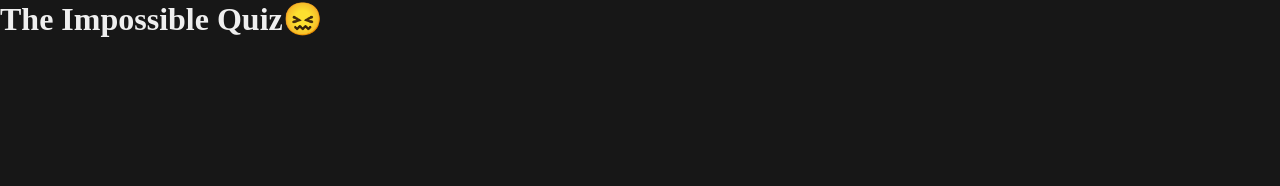
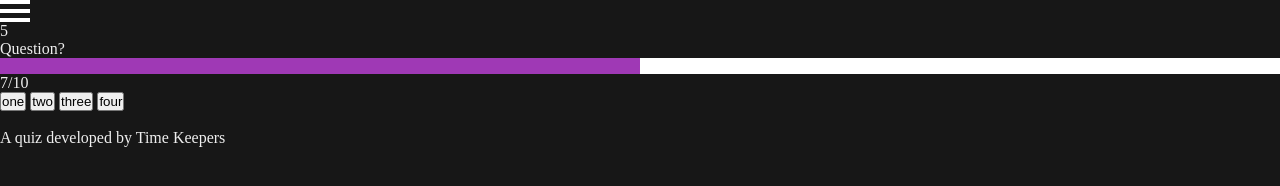
Before and after one commit to Harry-Yates/The-Impossible-Quiz, a website with bundled scripts: page index.html in a window 1280 px wide. Built offline with nearby package versions, Linux system fonts and the light colour scheme; no server answers.

Commit message:
hooked up firebase, skeleton html and basic javascript

```diff
--- a/index.html
+++ b/index.html
@@ -8,7 +8,36 @@
     <title>The Impossible Quiz</title>
 </head>
 <body>
-    <h1>The Impossible Quiz😖</h1>
-    <script src="/scripts/app.js"></script>
+    <nav class="nav-bar">
+        <div class="hamburger">
+            <div class="hamburger__bar"></div>
+            <div class="hamburger__bar"></div>
+            <div class="hamburger__bar"></div>
+        </div>
+    </nav>
+    <main class="quiz container">
+        <!-- Placeholder div for SVG-circle with animation -->
+        <div class="timer">5</div>
+        <div class="quiz__question-box">
+            <div class="quiz__question">Question?</div>
+            <div class="progress">
+                <div class="progress__inner"></div>
+            </div>
+            <div class="quiz__tracker">7/10</div>
+        </div>
+        <div class="quiz__choices">
+            <button class="btn quiz__choice">one</button>
+            <button class="btn quiz__choice">two</button>
+            <button class="btn quiz__choice">three</button>
+            <button class="btn quiz__choice">four</button>
+        </div>
+    </main>
+    <br class="solid">
+    <footer>
+        <p>A quiz developed by Time Keepers</p>
+    </footer>
+    <!-- <script src="/scripts/app.js"></script> -->
+    <script src="https://www.gstatic.com/firebasejs/9.1.3/firebase-firestore.js" type="module"></script>
+    <script src="/scripts/app.js" type="module"></script>
 </body>
 </html>
--- /dev/null
+++ b/package.json
@@ -0,0 +1,5 @@
+{
+  "dependencies": {
+    "firebase": "^9.2.0"
+  }
+}
--- a/scripts/app.js
+++ b/scripts/app.js
@@ -1 +1,47 @@
-console.log('Hello world');
+// Import the functions you need from the SDKs you need
+import { initializeApp } from "https://www.gstatic.com/firebasejs/9.1.3/firebase-app.js";
+import { getFirestore, collection, addDoc, doc, deleteDoc, getDocs } from "https://www.gstatic.com/firebasejs/9.1.3/firebase-firestore.js";
+
+// TODO: Add SDKs for Firebase products that you want to use
+// https://firebase.google.com/docs/web/setup#available-libraries
+
+// Your web app's Firebase configuration
+// For Firebase JS SDK v7.20.0 and later, measurementId is optional
+const firebaseConfig = {
+  apiKey: "AIzaSyDt3IJOc72FRvezLj34ihbjoH58-MzqlzQ",
+  authDomain: "the-impossible-quiz-3bb5a.firebaseapp.com",
+  projectId: "the-impossible-quiz-3bb5a",
+  storageBucket: "the-impossible-quiz-3bb5a.appspot.com",
+  messagingSenderId: "1060021164352",
+  appId: "1:1060021164352:web:8f8e79690162952ada82a5",
+  measurementId: "G-GKYP75KNQC"
+};
+
+// Initialize Firebase
+const app = initializeApp(firebaseConfig);
+const db = getFirestore(app);
+
+async function getQuestions() {
+  const questions = await getDocs(collection(db, "questions"));
+  return questions.docs.map(question => question.data());
+}
+
+async function startGame() {
+  const quizQuestion = document.querySelector('.quiz__question');
+  let currentQuestion = 0;
+  let currentScore;
+  let questions = await getQuestions();
+  quizQuestion.innerText = questions[1].question;
+  console.log(questions);
+}
+
+startGame();
+
+// To add
+// Restart game
+// Next question
+// Right or wrong
+// Keep score
+// Have the last question been asked?
+// Display score
+// Display progress bar
--- /dev/null
+++ b/scss/components/_hamburger.scss
@@ -0,0 +1,14 @@
+.hamburger {
+    width: 30px;
+    display: flex;
+    flex-direction: column;
+    &__bar {
+        width: 100%;
+        height: 4px;
+        background: white;
+
+        &:not(:last-child) {
+            margin-bottom: .3rem;
+        }
+    }
+}
--- a/scss/components/_index.scss
+++ b/scss/components/_index.scss
@@ -1,2 +1,4 @@
 // @forward './NAME-OF-FILE';
 @forward './button';
+@forward './hamburger';
+@forward './progress';
--- /dev/null
+++ b/scss/components/_progress.scss
@@ -0,0 +1,10 @@
+.progress {
+    width: 100%;
+    height: 1rem;
+    background: white;
+    &__inner {
+        background: #9f39b5;
+        height: 100%;
+        width: 50%;
+    }
+}
```
Also changed, not shown: css/main.css, 3 other files.
